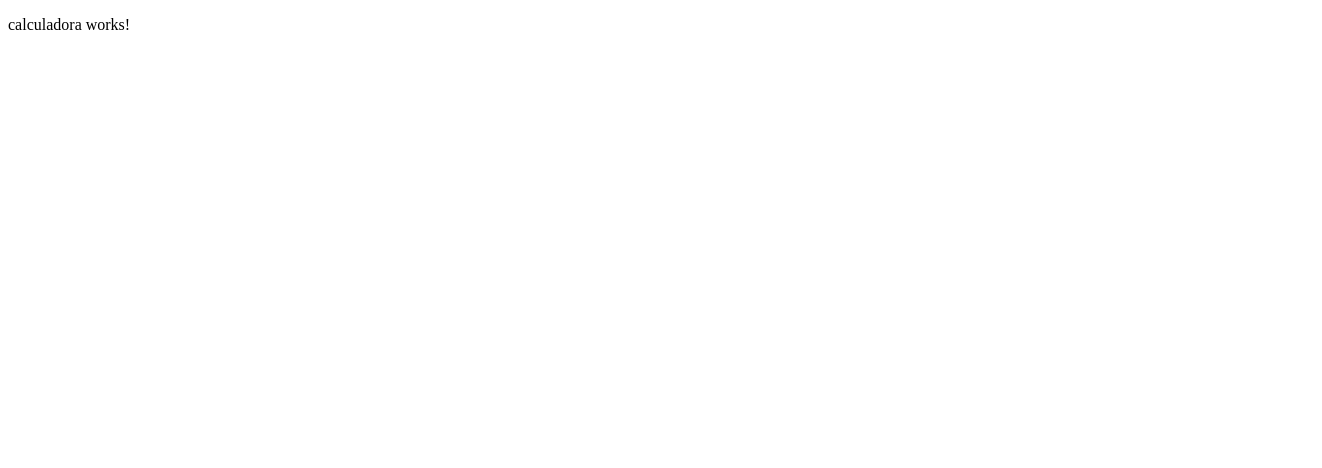
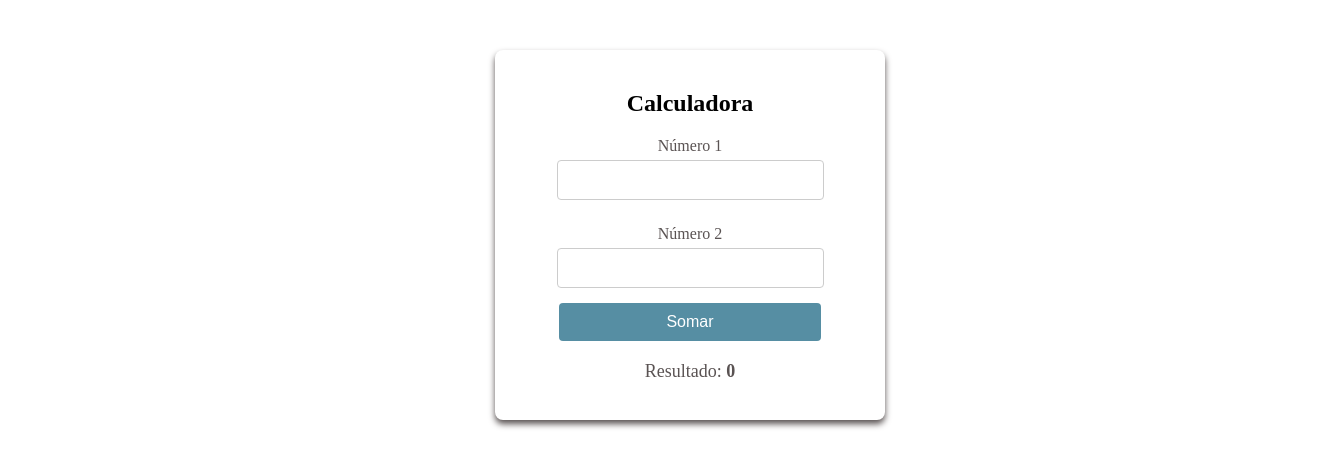
Before and after one commit to adrianoleitedasilva/Angular19, an Angular app in the folder 0_Introducao/conceitos-basicos/: page / in a window 1280 px wide. Shown: the top 468 px of the page, 1322 px wide, since content can reach past the window. Built offline with nearby package versions, Linux system fonts and the light colour scheme.

Commit message:
add: add os códigos do CSS e do TS Iniciais

```diff
--- a/0_Introducao/conceitos-basicos/src/app/calculadora/calculadora.component.html
+++ b/0_Introducao/conceitos-basicos/src/app/calculadora/calculadora.component.html
@@ -1 +1,21 @@
-<p>calculadora works!</p>
+<div class="container">
+  <div class="form-box">
+    <form action="">
+      <h2>Calculadora</h2>
+
+      <label for="numero1">Número 1</label>
+      <input type="number" id="numero1" name="numero1" />
+
+      <label for="numero2">Número 2</label>
+      <input type="number" id="numero2" name="numero2" />
+
+      <button type="button" (click)="calculaResultado()">Somar</button>
+    </form>
+
+    <div class="resultado-display">
+      <p>
+        Resultado: <span id="result">{{ resultado }}</span>
+      </p>
+    </div>
+  </div>
+</div>
--- a/0_Introducao/conceitos-basicos/src/app/calculadora/calculadora.component.scss
+++ b/0_Introducao/conceitos-basicos/src/app/calculadora/calculadora.component.scss
@@ -0,0 +1,71 @@
+body {
+  margin: 0;
+  font-family: Arial, Helvetica, sans-serif;
+  display: flex;
+  justify-content: center;
+  align-items: center;
+}
+
+.container {
+  display: flex;
+  justify-content: center;
+  align-items: center;
+  width: 100%;
+  height: 100%;
+  margin: 50px;
+}
+
+.form-box {
+  background-color: #fff;
+  border-radius: 8px;
+  box-shadow: 0 4px 6px #5a5353;
+  padding: 20px;
+  width: 350px;
+  text-align: center;
+}
+
+h2 {
+  margin-bottom: 20px;
+  color: #000;
+}
+
+label {
+  display: block;
+  margin: 10px 0 5px;
+  color: #5a5353;
+}
+
+input[type="number"] {
+  width: 70%;
+  padding: 10px;
+  margin-bottom: 15px;
+  border: 1px solid #ccc;
+  border-radius: 4px;
+  font-size: 16px;
+}
+
+button {
+  width: 75%;
+  padding: 10px;
+  background-color: #568ea3;
+  color: #fff;
+  border: none;
+  border-radius: 4px;
+  font-size: 16px;
+  cursor: pointer;
+}
+
+button:hover {
+  background-color: #68c3d4;
+  color: #5a5353;
+}
+
+.resultado-display {
+  margin-top: 20px;
+  font-size: 18px;
+  color: #5a5353;
+}
+
+#result {
+  font-weight: 900;
+}
--- a/0_Introducao/conceitos-basicos/src/app/calculadora/calculadora.component.ts
+++ b/0_Introducao/conceitos-basicos/src/app/calculadora/calculadora.component.ts
@@ -4,8 +4,17 @@ import { Component } from '@angular/core';
   selector: 'app-calculadora',
   imports: [],
   templateUrl: './calculadora.component.html',
-  styleUrl: './calculadora.component.scss'
+  styleUrl: './calculadora.component.scss',
 })
 export class CalculadoraComponent {
+  numero1: number = 0; // Poderiamos inserir uma interrogacao logo após o nome da var para tornar a declaracao do valor opcional.
+  numero2: number = 0;
+  resultado: number = 0;
 
+  calculaResultado() {
+    console.log('Chamando o método para calcular o resultado!');
+    console.log('Numero1: ' + this.numero1);
+    console.log('Numero2: ' + this.numero2);
+    this.resultado = this.numero1 + this.numero2;
+  }
 }
```
